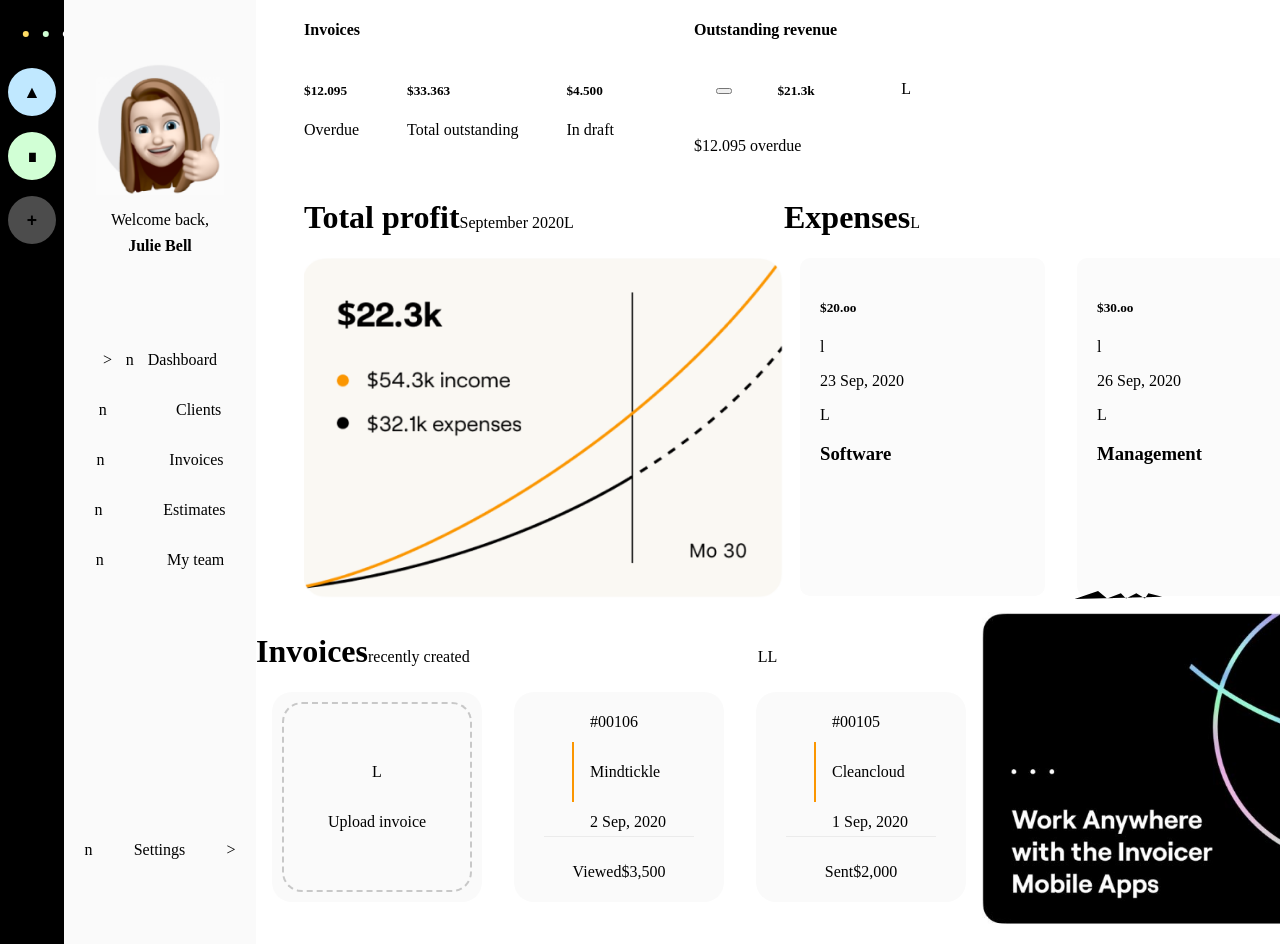
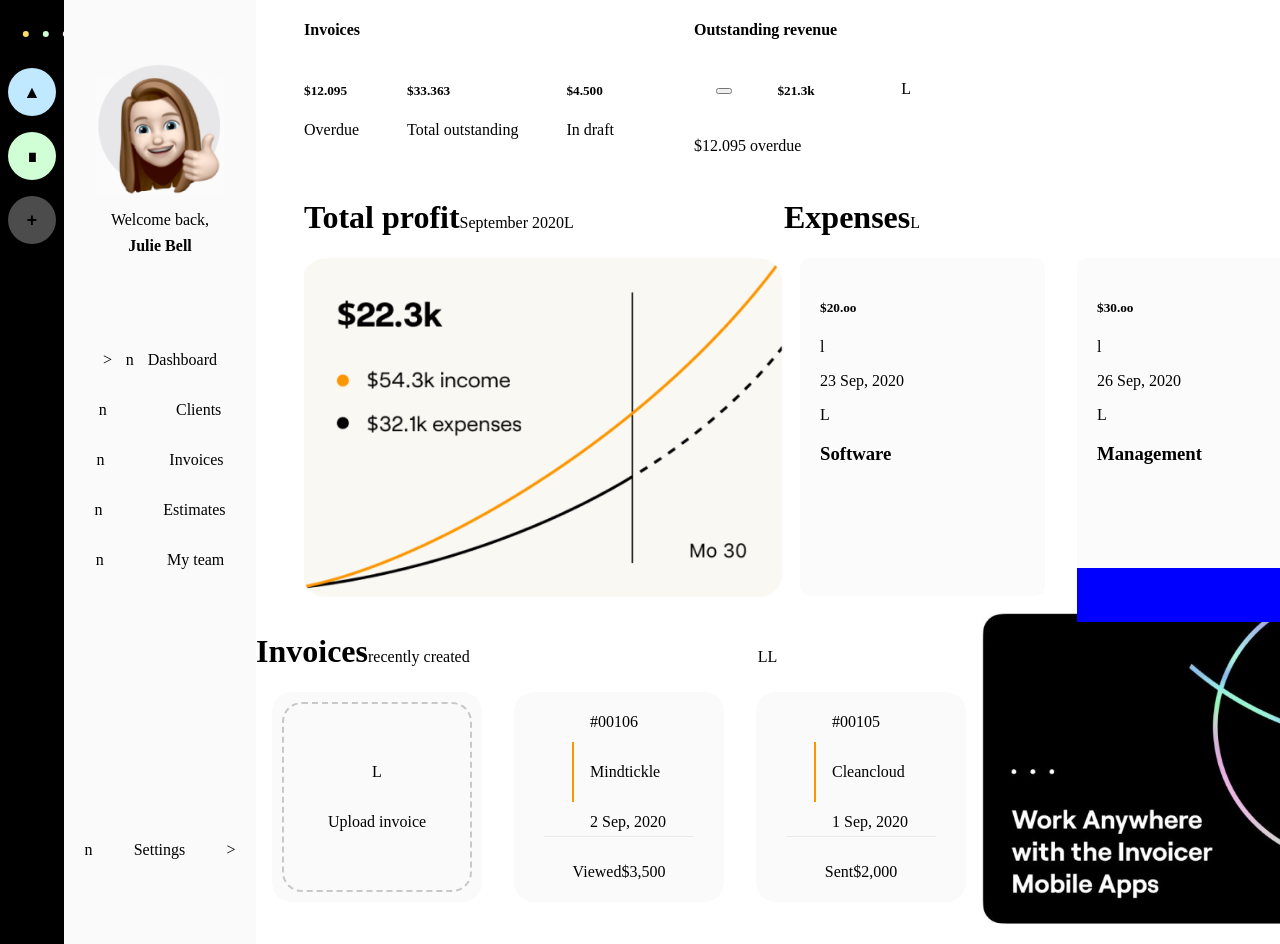
Before and after one commit to RubenChalapud/PracticaScss, a React (Create React App) app: page / in a window 1280 px wide. Shown: the top 944 px of the page. Built offline with nearby package versions, Linux system fonts and the light colour scheme; a web font is replaced by a local one.

Commit message:
Margen inferior svg agresivo

```diff
--- a/src/Components/Contenido/Contenido.js
+++ b/src/Components/Contenido/Contenido.js
@@ -2,6 +2,9 @@ import React from "react";
 import "./Contenidos.css"
 import imgGrafica from "./grafica.png"
 import imgWork from "./work.JPG"
+//el path nuevo M 4 598 L 58 572 L 86 599 L 137 575 L 153 599 L 201 571 L 239 599 L 251 565 L 323 593 L 396 565
+//L 404 599 L 455 571 L 500 599 L 525 568 L 579 599 L 601 568 L 667 598
+//Old Path M 100 300 A 0 50 0 1 1 250 250 L 308 297 L 396 264 L 429 297 L 495 264 L 550 297 L 572 264 L 660 286
 
 function Contenidos() {
     return (
@@ -70,7 +73,8 @@ function Contenidos() {
                 <p>26 Sep, 2020</p>
                 <p>L</p>
                 <h3>Management</h3>
-                <svg viewBox="0 0 1440 320"><path fill="black" fillOpacity= "1" d="M 100 300 A 0 50 0 1 1 250 250 L 308 297 L 396 264 L 429 297 L 495 264 L 550 297 L 572 264 L 660 286">
+
+                <svg viewBox="0 0 1440 320"><path fill="black" fillOpacity= "1" d="M 4 598 L 58 572 L 86 599 L 137 575 L 153 599 L 201 571 L 239 599 L 251 565 L 323 593 L 396 565 L 404 599 L 455 571 L 500 599 L 525 568 L 579 599 L 601 568 L 667 598">
                 </path>
                 </svg>
               </div>
--- a/src/Components/Contenido/Contenidos.css
+++ b/src/Components/Contenido/Contenidos.css
@@ -83,10 +83,11 @@
 }
 
 .o-card-expenses svg {
+    width: 245px;
     display: flex;
     position: absolute;
-    transform: translateY(68px) translateX(-38px);
-    background: none;
+    transform: translateY(84px) translateX(-20px);
+    background: blue;
 }
 
 
```
